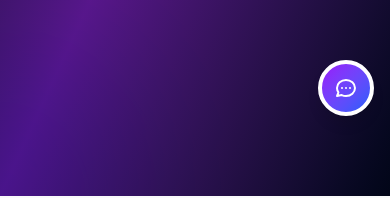
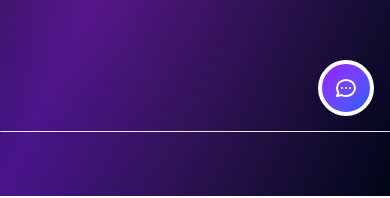
Before and after one commit to MrDan-design/next-custume, a Next.js app: page / in a window 390 px wide. Shown: the part 712-910 px from the top of the page. Built offline with nearby package versions, Linux system fonts and the light colour scheme.

Commit message:
Rewrite chat widget: Fix rendering issue with simplified structure and height animation

```diff
--- a/src/components/BuddyAssistWidget.tsx
+++ b/src/components/BuddyAssistWidget.tsx
@@ -32,14 +32,12 @@ export default function BuddyAssistWidget() {
     e.preventDefault();
     if (!input.trim()) return;
 
-    // Add user message
     const userMessage: Message = { type: 'user', content: input };
     setMessages(prev => [...prev, userMessage]);
     setInput('');
     setIsLoading(true);
 
     try {
-      // Call our API endpoint
       const response = await fetch('/api/buddy-assist', {
         method: 'POST',
         headers: {
@@ -81,13 +79,12 @@ export default function BuddyAssistWidget() {
   };
 
   return (
-    <>
+    <div>
       {/* Chat Widget Button */}
       <button
         onClick={() => setIsOpen(!isOpen)}
         className="fixed bottom-4 right-4 sm:bottom-6 sm:right-6 z-[9999] w-14 h-14 sm:w-16 sm:h-16 rounded-full bg-gradient-to-br from-purple-600 to-blue-600 text-white shadow-lg hover:shadow-xl transition-all duration-300 transform hover:scale-110 flex items-center justify-center border-4 border-white hover:border-purple-200 active:scale-95"
         title="Chat with CareerMentor Assistant"
-        aria-label="Open chat assistant"
       >
         {isOpen ? (
           <svg className="w-6 h-6 sm:w-7 sm:h-7" fill="none" stroke="currentColor" viewBox="0 0 24 24">
@@ -100,17 +97,20 @@ export default function BuddyAssistWidget() {
         )}
       </button>
 
-      {/* Chat Widget Panel - Fully Responsive */}
+      {/* Mobile Backdrop */}
       {isOpen && (
-        <>
-          {/* Mobile backdrop */}
         <div
-            className="fixed inset-0 sm:hidden z-[9998] bg-black bg-opacity-30 transition-opacity duration-300"
+          className="fixed inset-0 sm:hidden z-[9998] bg-black bg-opacity-30 transition-opacity"
           onClick={() => setIsOpen(false)}
         />
+      )}
 
       {/* Chat Panel */}
-          <div className="fixed bottom-0 left-0 right-0 sm:bottom-auto sm:right-4 sm:left-auto z-[9999] sm:top-auto w-full sm:w-80 md:w-96 max-w-full bg-white rounded-t-3xl sm:rounded-2xl shadow-2xl border-t sm:border border-gray-200 flex flex-col h-[80vh] sm:h-[600px] md:h-[650px] overflow-hidden">
+      <div
+        className={`fixed bottom-0 left-0 right-0 sm:bottom-auto sm:right-4 sm:left-auto z-[9999] sm:top-auto w-full sm:w-80 md:w-96 bg-white rounded-t-3xl sm:rounded-2xl shadow-2xl border-t sm:border border-gray-200 flex flex-col transition-all duration-300 ${
+          isOpen ? 'h-[80vh] sm:h-[650px]' : 'h-0'
+        } overflow-hidden ${!isOpen ? 'pointer-events-none' : ''}`}
+      >
         {/* Powered By Badge */}
         <div className="bg-gradient-to-r from-purple-700 to-blue-700 text-white px-4 sm:px-6 py-2 flex-shrink-0 text-center">
           <p className="text-xs font-semibold tracking-wide">✨ Powered by Buddy Assist</p>
@@ -119,13 +119,12 @@ export default function BuddyAssistWidget() {
         {/* Header */}
         <div className="bg-gradient-to-r from-purple-600 to-blue-600 text-white px-4 sm:px-6 py-4 sm:py-5 flex-shrink-0 flex items-center justify-between">
           <div className="flex-1">
-                <h3 className="font-bold text-base sm:text-lg leading-tight">CareerMentor Assistant</h3>
+            <h3 className="font-bold text-base sm:text-lg">CareerMentor Assistant</h3>
             <p className="text-xs sm:text-sm text-purple-100 mt-1">Always here to help</p>
           </div>
           <button
             onClick={() => setIsOpen(false)}
-                className="sm:hidden ml-2 p-2 hover:bg-white hover:bg-opacity-20 rounded-lg transition"
-                aria-label="Close chat"
+            className="sm:hidden ml-2 p-2 hover:bg-white hover:bg-opacity-20 rounded-lg"
           >
             <svg className="w-5 h-5" fill="none" stroke="currentColor" viewBox="0 0 24 24">
               <path strokeLinecap="round" strokeLinejoin="round" strokeWidth={2} d="M6 18L18 6M6 6l12 12" />
@@ -136,9 +135,9 @@ export default function BuddyAssistWidget() {
         {/* Messages Container */}
         <div className="flex-1 overflow-y-auto p-3 sm:p-4 space-y-3 sm:space-y-4 bg-gradient-to-b from-white to-gray-50">
           {messages.map((msg, idx) => (
-                <div key={idx} className={`flex ${msg.type === 'user' ? 'justify-end' : 'justify-start'} animate-fadeIn`}>
+            <div key={idx} className={`flex ${msg.type === 'user' ? 'justify-end' : 'justify-start'}`}>
               <div
-                    className={`max-w-xs px-3 sm:px-4 py-2 sm:py-3 rounded-2xl text-sm sm:text-base leading-relaxed ${
+                className={`max-w-xs px-3 sm:px-4 py-2 sm:py-3 rounded-2xl text-sm sm:text-base ${
                   msg.type === 'user'
                     ? 'bg-gradient-to-r from-purple-600 to-blue-600 text-white rounded-br-none shadow-md'
                     : 'bg-white text-slate-900 rounded-bl-none border border-gray-200 shadow-sm'
@@ -153,14 +152,12 @@ export default function BuddyAssistWidget() {
                         href={result.url}
                         target="_blank"
                         rel="noopener noreferrer"
-                            className="flex items-start gap-2 p-2 rounded-lg bg-gradient-to-r from-purple-50 to-blue-50 hover:from-purple-100 hover:to-blue-100 transition group"
+                        className="flex items-start gap-2 p-2 rounded-lg bg-gradient-to-r from-purple-50 to-blue-50 hover:from-purple-100 hover:to-blue-100 transition"
                       >
                         <span className="text-base flex-shrink-0 mt-0.5">📌</span>
                         <div className="flex-1 min-w-0">
-                              <p className="font-bold text-slate-900 text-xs group-hover:text-purple-600 transition break-words">
-                                {result.title}
-                              </p>
-                              <p className="text-xs text-gray-600 line-clamp-2 break-words">{result.content.substring(0, 60)}...</p>
+                          <p className="font-bold text-slate-900 text-xs break-words">{result.title}</p>
+                          <p className="text-xs text-gray-600 line-clamp-2">{result.content.substring(0, 60)}...</p>
                         </div>
                       </a>
                     ))}
@@ -170,9 +167,9 @@ export default function BuddyAssistWidget() {
             </div>
           ))}
           {isLoading && (
-                <div className="flex justify-start animate-fadeIn">
-                  <div className="bg-white border border-gray-200 text-slate-900 px-4 py-3 rounded-2xl rounded-bl-none shadow-sm">
-                    <div className="flex gap-1.5 items-center">
+            <div className="flex justify-start">
+              <div className="bg-white border border-gray-200 px-4 py-3 rounded-2xl rounded-bl-none shadow-sm">
+                <div className="flex gap-1.5">
                   <div className="w-2 h-2 bg-purple-600 rounded-full animate-bounce"></div>
                   <div className="w-2 h-2 bg-purple-600 rounded-full animate-bounce" style={{ animationDelay: '0.1s' }}></div>
                   <div className="w-2 h-2 bg-purple-600 rounded-full animate-bounce" style={{ animationDelay: '0.2s' }}></div>
@@ -185,22 +182,19 @@ export default function BuddyAssistWidget() {
 
         {/* Input Area */}
         <form onSubmit={handleSendMessage} className="border-t border-gray-200 px-3 sm:px-4 py-3 sm:py-4 bg-white flex-shrink-0">
-              <div className="flex gap-2 items-center">
+          <div className="flex gap-2">
             <input
               type="text"
               value={input}
               onChange={(e) => setInput(e.target.value)}
               placeholder="Ask a question..."
-                  className="flex-1 px-3 sm:px-4 py-2 sm:py-2.5 rounded-xl border border-gray-300 focus:border-purple-500 focus:outline-none focus:ring-2 focus:ring-purple-200 text-sm bg-white text-slate-900 placeholder-gray-500 font-medium transition"
+              className="flex-1 px-3 sm:px-4 py-2 sm:py-2.5 rounded-xl border border-gray-300 focus:border-purple-500 focus:outline-none focus:ring-2 focus:ring-purple-200 text-sm bg-white text-slate-900 placeholder-gray-500"
               disabled={isLoading}
-                  aria-label="Message input"
             />
             <button
               type="submit"
               disabled={isLoading || !input.trim()}
-                  className="bg-gradient-to-r from-purple-600 to-blue-600 hover:from-purple-700 hover:to-blue-700 disabled:from-gray-400 disabled:to-gray-400 text-white px-3 sm:px-4 py-2 sm:py-2.5 rounded-xl transition disabled:opacity-60 disabled:cursor-not-allowed font-bold text-sm shadow-md transform hover:scale-105 active:scale-95 flex items-center justify-center flex-shrink-0"
-                  aria-label="Send message"
-                  title={isLoading ? 'Loading...' : 'Send message'}
+              className="bg-gradient-to-r from-purple-600 to-blue-600 hover:from-purple-700 hover:to-blue-700 disabled:from-gray-400 disabled:to-gray-400 text-white px-3 sm:px-4 py-2 sm:py-2.5 rounded-xl transition disabled:opacity-60 disabled:cursor-not-allowed font-bold text-sm shadow-md flex items-center justify-center"
             >
               <svg className="w-4 h-4 sm:w-5 sm:h-5" fill="none" stroke="currentColor" viewBox="0 0 24 24">
                 <path strokeLinecap="round" strokeLinejoin="round" strokeWidth={2.5} d="M12 19l9 2-9-18-9 18 9-2zm0 0v-8" />
@@ -209,24 +203,6 @@ export default function BuddyAssistWidget() {
           </div>
         </form>
       </div>
-        </>
-      )}
-
-      <style jsx>{`
-        @keyframes fadeIn {
-          from {
-            opacity: 0;
-            transform: translateY(10px);
-          }
-          to {
-            opacity: 1;
-            transform: translateY(0);
-          }
-        }
-        .animate-fadeIn {
-          animation: fadeIn 0.3s ease-out;
-        }
-      `}</style>
-    </>
+    </div>
   );
 }
```
Lines whose indentation alone changed are shown as unchanged.
